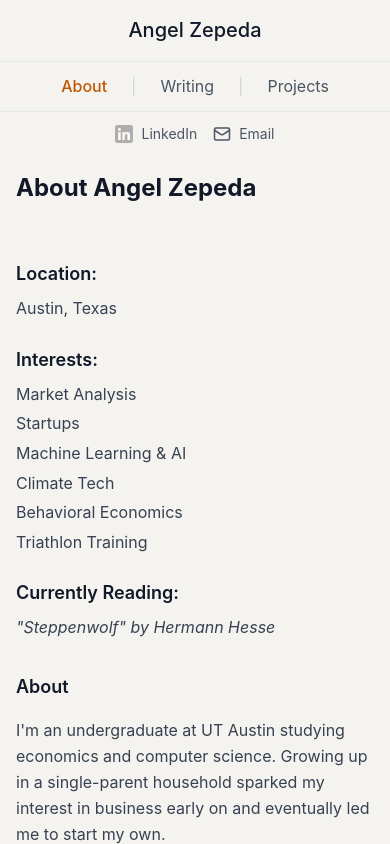
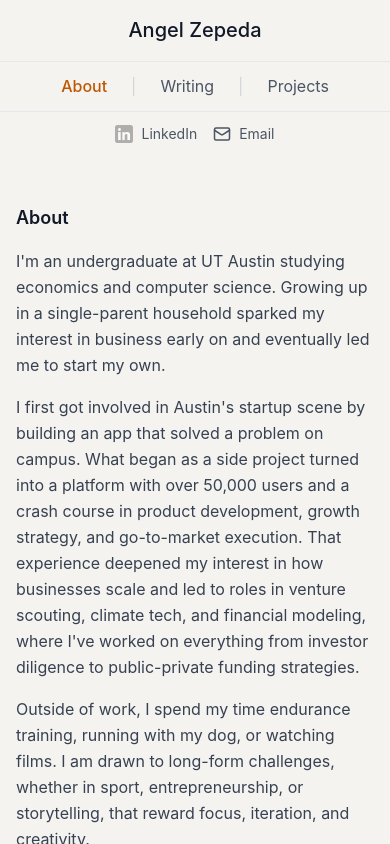
Before and after one commit to tenshir00/site-1, a React (Vite) app: page / in a window 390 px wide. Both pictures are taken after a click on the button "About". Shown: the top 844 px of the page. Built offline with nearby package versions, Linux system fonts and the light colour scheme; no server answers; a web font is replaced by a local one.

Commit message:
Update mobile About section layout

```diff
--- a/src/components/About.tsx
+++ b/src/components/About.tsx
@@ -4,15 +4,15 @@ const About = () => {
   return (
     <div className="space-y-8">
       {/* Header */}
-      <div className="pb-6">
+      <div className="pb-6 hidden md:block">
         <h1 className="text-2xl font-bold text-gray-900 md:-ml-8">
           About Angel Zepeda
         </h1>
       </div>
 
-      {/* Two Column Layout - adjusted spacing to match screenshot */}
-      <div className="grid md:grid-cols-2 grid-cols-1 md:gap-16 gap-8">
-        {/* Left Column - Details - positioned closer to match screenshot */}
+      {/* Desktop Two Column Layout */}
+      <div className="hidden md:grid md:grid-cols-2 md:gap-16">
+        {/* Left Column - Details */}
         <div className="space-y-6 md:-ml-8">
           <div>
             <h3 className="text-lg font-semibold text-gray-900 mb-2">
@@ -47,7 +47,7 @@ const About = () => {
           </div>
         </div>
 
-        {/* Right Column - About Section */}
+        {/* Right Column - About Section for Desktop */}
         <div>
           <h3 className="text-lg font-semibold text-gray-900 mb-4">
             About
@@ -67,6 +67,64 @@ const About = () => {
           </div>
         </div>
       </div>
+
+      {/* Mobile Single Column Layout */}
+      <div className="md:hidden space-y-8">
+        {/* About Section - First on mobile */}
+        <div>
+          <h3 className="text-lg font-semibold text-gray-900 mb-4">
+            About
+          </h3>
+          <div className="space-y-4 text-gray-700 leading-relaxed">
+            <p>
+              I'm an undergraduate at UT Austin studying economics and computer science. Growing up in a single-parent household sparked my interest in business early on and eventually led me to start my own.
+            </p>
+
+            <p>
+              I first got involved in Austin's startup scene by building an app that solved a problem on campus. What began as a side project turned into a platform with over 50,000 users and a crash course in product development, growth strategy, and go-to-market execution. That experience deepened my interest in how businesses scale and led to roles in venture scouting, climate tech, and financial modeling, where I've worked on everything from investor diligence to public-private funding strategies.
+            </p>
+
+            <p>
+              Outside of work, I spend my time endurance training, running with my dog, or watching films. I am drawn to long-form challenges, whether in sport, entrepreneurship, or storytelling, that reward focus, iteration, and creativity.
+            </p>
+          </div>
+        </div>
+
+        {/* Location - Second on mobile */}
+        <div>
+          <h3 className="text-lg font-semibold text-gray-900 mb-2">
+            Location:
+          </h3>
+          <p className="text-gray-700">
+            Austin, Texas
+          </p>
+        </div>
+
+        {/* Interests - Third on mobile */}
+        <div>
+          <h3 className="text-lg font-semibold text-gray-900 mb-2">
+            Interests:
+          </h3>
+          <ul className="text-gray-700 space-y-1">
+            <li>Market Analysis</li>
+            <li>Startups</li>
+            <li>Machine Learning & AI</li>
+            <li>Climate Tech</li>
+            <li>Behavioral Economics</li>
+            <li>Triathlon Training</li>
+          </ul>
+        </div>
+
+        {/* Currently Reading - Fourth on mobile */}
+        <div>
+          <h3 className="text-lg font-semibold text-gray-900 mb-2">
+            Currently Reading:
+          </h3>
+          <p className="text-gray-700 italic">
+            "Steppenwolf" by Hermann Hesse
+          </p>
+        </div>
+      </div>
     </div>
   );
 };
```
